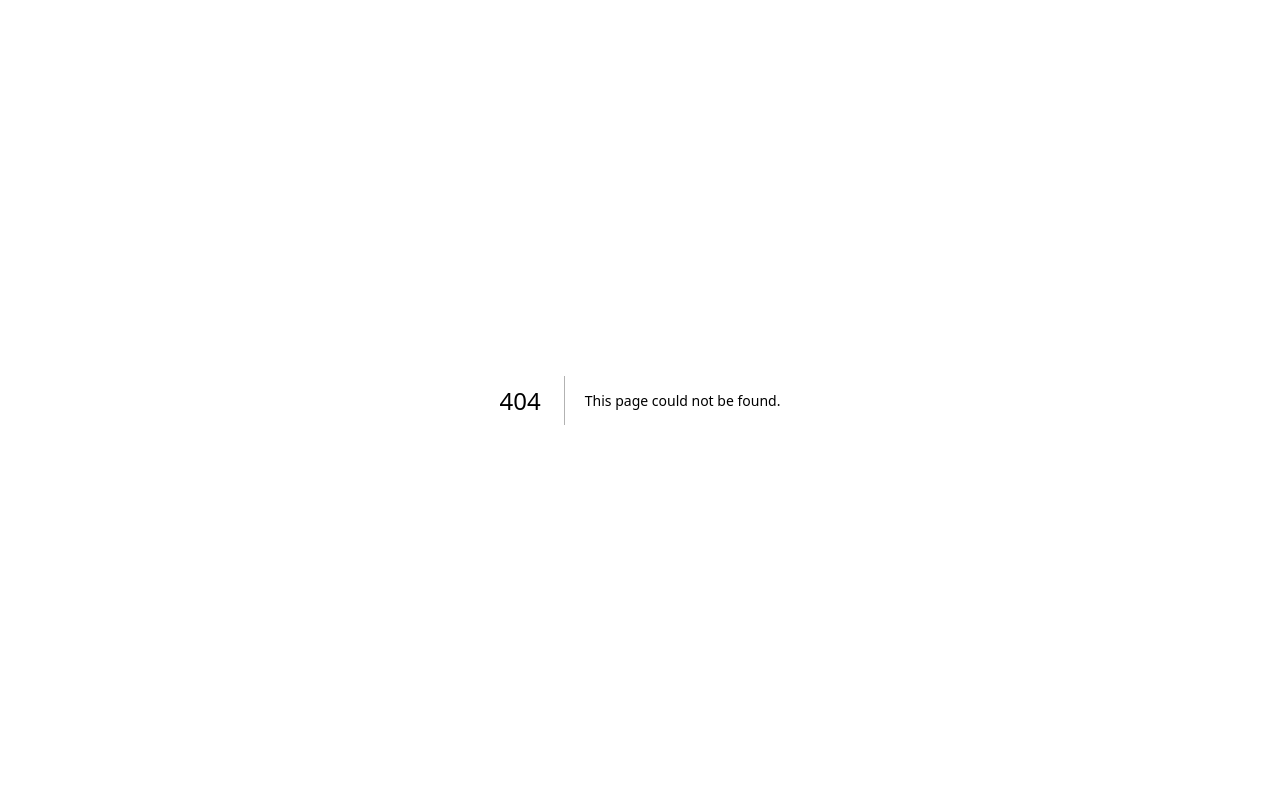
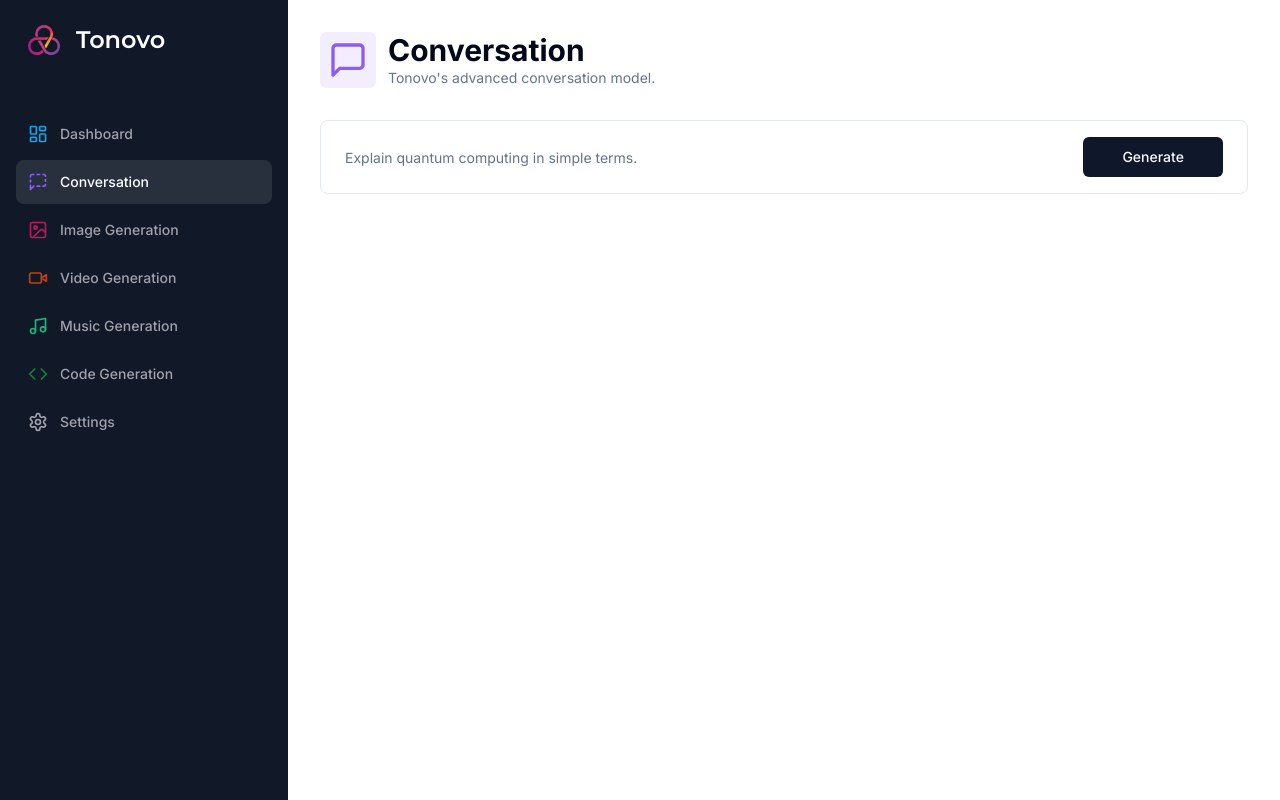
Before and after one commit to Dominier/Tonovo, a Next.js app: page /conversation in a window 1280 px wide. Before the commit this address had no page. Built offline with nearby package versions, Linux system fonts and the light colour scheme.

Commit message:
Conversation Page Setup

```diff
--- /dev/null
+++ b/app/(dashboard)/(routes)/conversation/constants.ts
@@ -0,0 +1,7 @@
+import * as z from "zod";
+
+export const formSchema = z.object({
+  prompt: z.string().min(1, {
+    message: "Prompt is required."
+  }),
+});
--- /dev/null
+++ b/app/(dashboard)/(routes)/conversation/page.tsx
@@ -0,0 +1,76 @@
+"use client"
+
+import * as z from "zod";
+import { MessageSquare } from "lucide-react";
+import { useForm } from "react-hook-form";
+import { zodResolver } from "@hookform/resolvers/zod"; // package from npm
+
+import { Heading } from "@/components/Heading";
+import { Form, FormControl, FormField, FormItem } from "@/components/ui/form";
+import { Input } from "@/components/ui/input";
+import { Button } from "@/components/ui/button";
+
+import { formSchema } from "./constants";
+
+const ConversationPage = () => {
+    const form = useForm<z.infer<typeof formSchema>>({
+        resolver: zodResolver(formSchema),
+        defaultValues: {
+            prompt: ""
+        }
+    });
+
+    const isLoading = form.formState.isSubmitting;
+
+    const onSubmit = async (values: z.infer<typeof formSchema>) => {
+        console.log(values);
+    }
+
+    return (
+        <div>
+            <Heading
+                title="Conversation"
+                description="Tonovo's advanced conversation model."
+                icon={MessageSquare}
+                iconColor="text-violet-500"
+                bgColor="bg-violet-500/10"
+            />
+            <div className="px-4 lg:px-8">
+                <div>
+                    <Form {...form}>
+                        <form
+                            onSubmit={form.handleSubmit(onSubmit)}
+                            className="rounded-lg border w-full p-4 px-3 md:px-6
+                            focus-within:shadow-sm grid grid-cols-12 gap-2"
+                        >
+                            <FormField
+                                name="prompt"
+                                render={({ field }) => (
+                                    <FormItem className="col-span-12 lg:col-span-10">
+                                        <FormControl className="m-0 p-0">
+                                            <Input
+                                                className="border-0 outline-none focus-visible:ring-0
+                                                focus-visible:ring-transparent"
+                                                disabled={isLoading} // disabled when form is loading
+                                                placeholder="Explain quantum computing in simple terms."
+                                                {...field} // contains onChange, onBlur, value, etc. (could be risky)
+                                            />
+                                        </FormControl>
+                                    </FormItem>
+                                )}
+                            />
+                            <Button
+                                className="col-span-12 lg:col-span-2 w-full"
+                                disabled={isLoading}
+                            >
+                                Generate
+                            </Button>
+                        </form>
+                    </Form>
+                </div>
+            </div>
+        </div>
+     );
+}
+
+export default ConversationPage;
--- /dev/null
+++ b/components/Heading.tsx
@@ -0,0 +1,45 @@
+/*
+This displays the customized heading
+This component includes:
+    title of feature
+    description of feature
+    icon image
+    icon color
+    icon background color
+*/
+
+import { LucideIcon } from "lucide-react";
+
+import { cn } from "@/lib/utils";
+
+interface HeadingProps {
+    title: string;
+    description: string;
+    icon: LucideIcon; // can replace with any
+    iconColor?: string;
+    bgColor?: string;
+}
+
+export const Heading = ({
+    title,
+    description,
+    icon: Icon,
+    iconColor,
+    bgColor
+}: HeadingProps) => {
+    return (
+        <div className="px-4 lg:px-8 flex items-center gap-x-3 mb-8">
+            <div className={cn("p-2 w-fit rounded-md", bgColor)}>
+                <Icon className={cn("w-10 h-10", iconColor)} />
+            </div>
+            <div>
+                <h2 className="text-3xl font-bold">
+                    {title}
+                </h2>
+                <p className="text-sm text-muted-foreground">
+                    {description}
+                </p>
+            </div>
+        </div>
+    );
+};
--- /dev/null
+++ b/components/ui/form.tsx
@@ -0,0 +1,176 @@
+import * as React from "react"
+import * as LabelPrimitive from "@radix-ui/react-label"
+import { Slot } from "@radix-ui/react-slot"
+import {
+  Controller,
+  ControllerProps,
+  FieldPath,
+  FieldValues,
+  FormProvider,
+  useFormContext,
+} from "react-hook-form"
+
+import { cn } from "@/lib/utils"
+import { Label } from "@/components/ui/label"
+
+const Form = FormProvider
+
+type FormFieldContextValue<
+  TFieldValues extends FieldValues = FieldValues,
+  TName extends FieldPath<TFieldValues> = FieldPath<TFieldValues>
+> = {
+  name: TName
+}
+
+const FormFieldContext = React.createContext<FormFieldContextValue>(
+  {} as FormFieldContextValue
+)
+
+const FormField = <
+  TFieldValues extends FieldValues = FieldValues,
+  TName extends FieldPath<TFieldValues> = FieldPath<TFieldValues>
+>({
+  ...props
+}: ControllerProps<TFieldValues, TName>) => {
+  return (
+    <FormFieldContext.Provider value={{ name: props.name }}>
+      <Controller {...props} />
+    </FormFieldContext.Provider>
+  )
+}
+
+const useFormField = () => {
+  const fieldContext = React.useContext(FormFieldContext)
+  const itemContext = React.useContext(FormItemContext)
+  const { getFieldState, formState } = useFormContext()
+
+  const fieldState = getFieldState(fieldContext.name, formState)
+
+  if (!fieldContext) {
+    throw new Error("useFormField should be used within <FormField>")
+  }
+
+  const { id } = itemContext
+
+  return {
+    id,
+    name: fieldContext.name,
+    formItemId: `${id}-form-item`,
+    formDescriptionId: `${id}-form-item-description`,
+    formMessageId: `${id}-form-item-message`,
+    ...fieldState,
+  }
+}
+
+type FormItemContextValue = {
+  id: string
+}
+
+const FormItemContext = React.createContext<FormItemContextValue>(
+  {} as FormItemContextValue
+)
+
+const FormItem = React.forwardRef<
+  HTMLDivElement,
+  React.HTMLAttributes<HTMLDivElement>
+>(({ className, ...props }, ref) => {
+  const id = React.useId()
+
+  return (
+    <FormItemContext.Provider value={{ id }}>
+      <div ref={ref} className={cn("space-y-2", className)} {...props} />
+    </FormItemContext.Provider>
+  )
+})
+FormItem.displayName = "FormItem"
+
+const FormLabel = React.forwardRef<
+  React.ElementRef<typeof LabelPrimitive.Root>,
+  React.ComponentPropsWithoutRef<typeof LabelPrimitive.Root>
+>(({ className, ...props }, ref) => {
+  const { error, formItemId } = useFormField()
+
+  return (
+    <Label
+      ref={ref}
+      className={cn(error && "text-destructive", className)}
+      htmlFor={formItemId}
+      {...props}
+    />
+  )
+})
+FormLabel.displayName = "FormLabel"
+
+const FormControl = React.forwardRef<
+  React.ElementRef<typeof Slot>,
+  React.ComponentPropsWithoutRef<typeof Slot>
+>(({ ...props }, ref) => {
+  const { error, formItemId, formDescriptionId, formMessageId } = useFormField()
+
+  return (
+    <Slot
+      ref={ref}
+      id={formItemId}
+      aria-describedby={
+        !error
+          ? `${formDescriptionId}`
+          : `${formDescriptionId} ${formMessageId}`
+      }
+      aria-invalid={!!error}
+      {...props}
+    />
+  )
+})
+FormControl.displayName = "FormControl"
+
+const FormDescription = React.forwardRef<
+  HTMLParagraphElement,
+  React.HTMLAttributes<HTMLParagraphElement>
+>(({ className, ...props }, ref) => {
+  const { formDescriptionId } = useFormField()
+
+  return (
+    <p
+      ref={ref}
+      id={formDescriptionId}
+      className={cn("text-sm text-muted-foreground", className)}
+      {...props}
+    />
+  )
+})
+FormDescription.displayName = "FormDescription"
+
+const FormMessage = React.forwardRef<
+  HTMLParagraphElement,
+  React.HTMLAttributes<HTMLParagraphElement>
+>(({ className, children, ...props }, ref) => {
+  const { error, formMessageId } = useFormField()
+  const body = error ? String(error?.message) : children
+
+  if (!body) {
+    return null
+  }
+
+  return (
+    <p
+      ref={ref}
+      id={formMessageId}
+      className={cn("text-sm font-medium text-destructive", className)}
+      {...props}
+    >
+      {body}
+    </p>
+  )
+})
+FormMessage.displayName = "FormMessage"
+
+export {
+  useFormField,
+  Form,
+  FormItem,
+  FormLabel,
+  FormControl,
+  FormDescription,
+  FormMessage,
+  FormField,
+}
--- /dev/null
+++ b/components/ui/input.tsx
@@ -0,0 +1,25 @@
+import * as React from "react"
+
+import { cn } from "@/lib/utils"
+
+export interface InputProps
+  extends React.InputHTMLAttributes<HTMLInputElement> {}
+
+const Input = React.forwardRef<HTMLInputElement, InputProps>(
+  ({ className, type, ...props }, ref) => {
+    return (
+      <input
+        type={type}
+        className={cn(
+          "flex h-10 w-full rounded-md border border-input bg-background px-3 py-2 text-sm ring-offset-background file:border-0 file:bg-transparent file:text-sm file:font-medium placeholder:text-muted-foreground focus-visible:outline-none focus-visible:ring-2 focus-visible:ring-ring focus-visible:ring-offset-2 disabled:cursor-not-allowed disabled:opacity-50",
+          className
+        )}
+        ref={ref}
+        {...props}
+      />
+    )
+  }
+)
+Input.displayName = "Input"
+
+export { Input }
--- /dev/null
+++ b/components/ui/label.tsx
@@ -0,0 +1,26 @@
+"use client"
+
+import * as React from "react"
+import * as LabelPrimitive from "@radix-ui/react-label"
+import { cva, type VariantProps } from "class-variance-authority"
+
+import { cn } from "@/lib/utils"
+
+const labelVariants = cva(
+  "text-sm font-medium leading-none peer-disabled:cursor-not-allowed peer-disabled:opacity-70"
+)
+
+const Label = React.forwardRef<
+  React.ElementRef<typeof LabelPrimitive.Root>,
+  React.ComponentPropsWithoutRef<typeof LabelPrimitive.Root> &
+    VariantProps<typeof labelVariants>
+>(({ className, ...props }, ref) => (
+  <LabelPrimitive.Root
+    ref={ref}
+    className={cn(labelVariants(), className)}
+    {...props}
+  />
+))
+Label.displayName = LabelPrimitive.Root.displayName
+
+export { Label }
--- a/package.json
+++ b/package.json
@@ -10,7 +10,9 @@
   },
   "dependencies": {
     "@clerk/nextjs": "^4.23.0",
+    "@hookform/resolvers": "^3.1.1",
     "@radix-ui/react-dialog": "^1.0.4",
+    "@radix-ui/react-label": "^2.0.2",
     "@radix-ui/react-slot": "^1.0.2",
     "@types/node": "20.4.4",
     "@types/react": "18.2.15",
@@ -25,9 +27,11 @@
     "postcss": "8.4.27",
     "react": "18.2.0",
     "react-dom": "18.2.0",
+    "react-hook-form": "^7.45.2",
     "tailwind-merge": "^1.14.0",
     "tailwindcss": "3.3.3",
     "tailwindcss-animate": "^1.0.6",
-    "typescript": "5.1.6"
+    "typescript": "5.1.6",
+    "zod": "^3.21.4"
   }
 }
```
Also changed, not shown: 1 other file (tests, documents, lock files or other folders).
